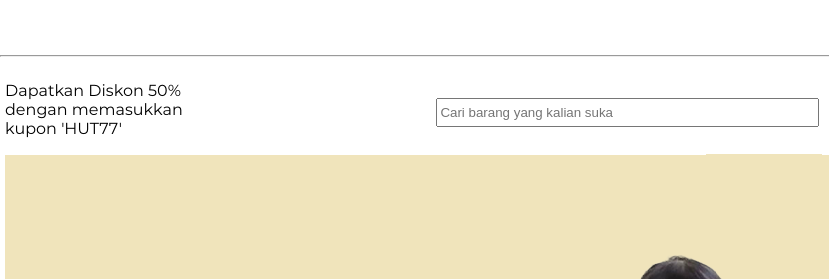
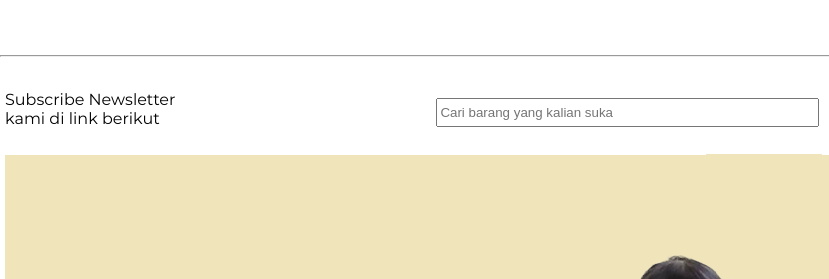
Before and after one commit to tiandy8/christian-batik-landingPage, a plain HTML site: page index.html in a window 1280 px wide. Shown: the part 106-385 px from the top of the page, 0-829 px from the left. Drawn offline with Linux system fonts and the light colour scheme; a web font is replaced by a local one.

Commit message:
mengubah tulisan di minibar

```diff
--- a/index.html
+++ b/index.html
@@ -44,7 +44,7 @@
         <div class="container">
             <div class="mini-bar-content">
                 <p class="left-minbar">
-                    Dapatkan Diskon 50% dengan memasukkan kupon 'HUT77'
+                    Subscribe Newsletter kami di link berikut
                 </p>
                 <div class="search-bar">
                     <input type="text" class="form-control" placeholder="Cari barang yang kalian suka disini..">
```
